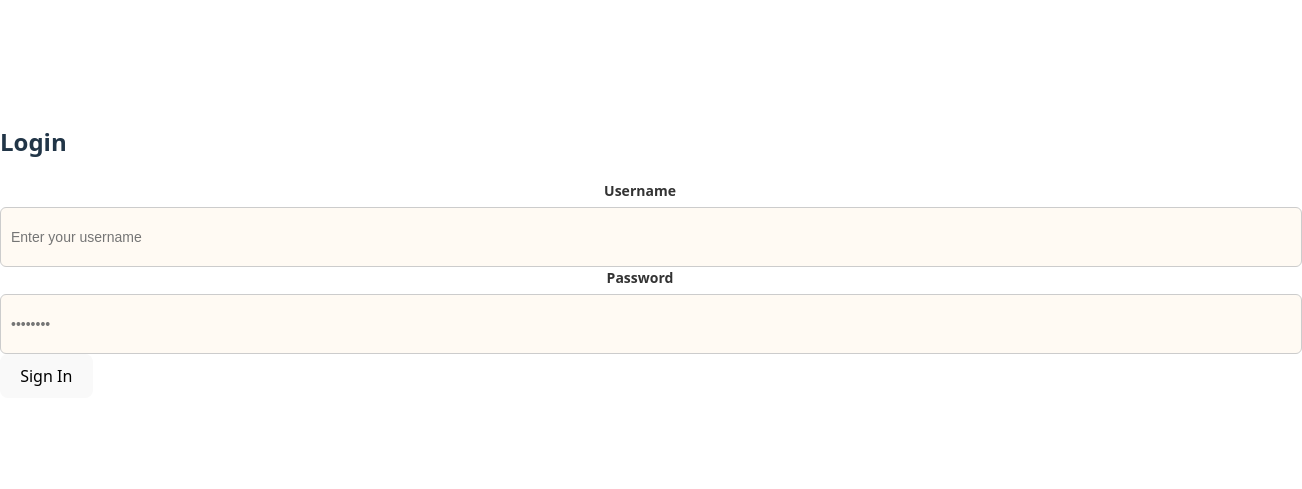
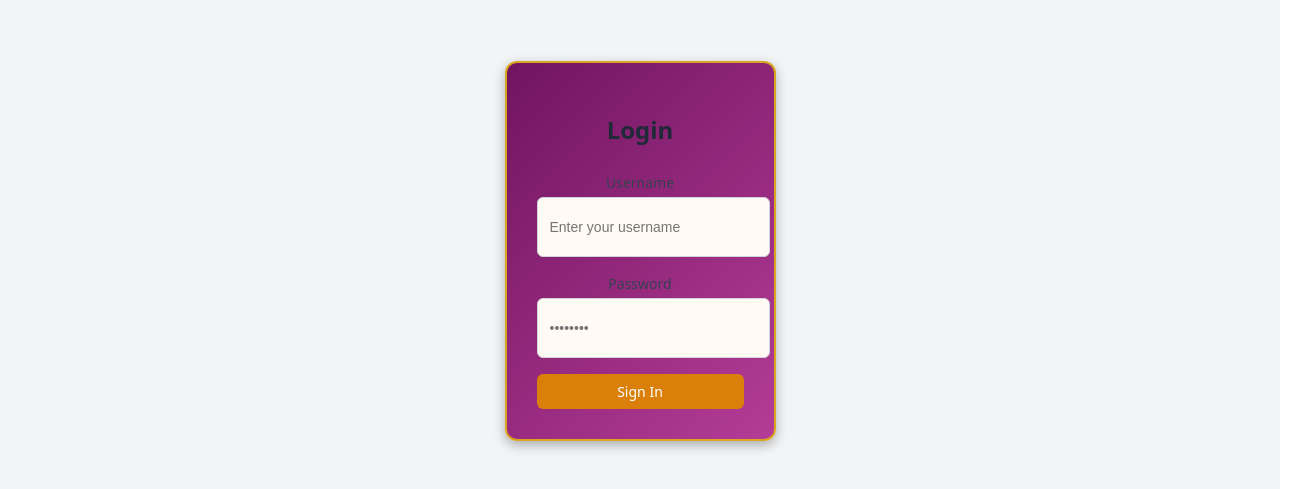
Before and after one commit to helloYash112/swastika, a React (Vite) app in the folder PowerReading-UI/: page /login in a window 1280 px wide. Shown: the part 149-638 px from the top of the page, 1302 px wide, since content can reach past the window. Built offline with nearby package versions, Linux system fonts and the light colour scheme.

Commit message:
adding css file

```diff
--- a/PowerReading-UI/src/components/Login.jsx
+++ b/PowerReading-UI/src/components/Login.jsx
@@ -1,6 +1,6 @@
 import React, { useState } from 'react';
 import {getUser} from '../api.js'
-
+import './login.css';
 const Login= () => {
   const [formData, setFormData] = useState({ username: '', password: '' });
   const [isLoading, setIsLoading] = useState(false);
@@ -37,30 +37,30 @@ const Login= () => {
   };
 
   return (
-    <div className="min-h-screen flex items-center justify-center bg-gray-100">
-      <div className="bg-white p-8 rounded-lg shadow-md w-full max-w-md">
-        <h2 className="text-2xl font-bold mb-6 text-center text-gray-800">Login</h2>
+    <div className="login-container">
+      <div className="login-card">
+        <h2 className="login-title">Login</h2>
 
-        <form onSubmit={handleLogin} className="space-y-4">
-          <div>
-            <label className="block text-sm font-medium text-gray-700">Username</label>
+        <form onSubmit={handleLogin} className="login-form">
+          <div className="form-group">
+            <label className="form-label">Username</label>
             <input
               type="text"
               name="username"
               required
-              className="mt-1 block w-full px-3 py-2 border border-gray-300 rounded-md shadow-sm focus:outline-none focus:ring-blue-500 focus:border-blue-500"
+              className="form-input"
               placeholder="Enter your username"
               onChange={handleChange}
             />
           </div>
 
-          <div>
-            <label className="block text-sm font-medium text-gray-700">Password</label>
+          <div className="form-group">
+            <label className="form-label">Password</label>
             <input
               type="password"
               name="password"
               required
-              className="mt-1 block w-full px-3 py-2 border border-gray-300 rounded-md shadow-sm focus:outline-none focus:ring-blue-500 focus:border-blue-500"
+              className="form-input"
               placeholder="••••••••"
               onChange={handleChange}
             />
@@ -69,16 +69,14 @@ const Login= () => {
           <button
             type="submit"
             disabled={isLoading}
-            className={`w-full flex justify-center py-2 px-4 border border-transparent rounded-md shadow-sm text-sm font-medium text-white ${
-              isLoading ? 'bg-blue-400' : 'bg-blue-600 hover:bg-blue-700'
-            } focus:outline-none`}
+            className="login-button"
           >
             {isLoading ? 'Checking...' : 'Sign In'}
           </button>
         </form>
 
         {message && (
-          <p className={`mt-4 text-center text-sm ${message.includes('Successful') ? 'text-green-600' : 'text-red-600'}`}>
+          <p className={`status-message ${message.includes('Successful') ? 'success' : 'error'}`}>
             {message}
           </p>
         )}
--- /dev/null
+++ b/PowerReading-UI/src/components/login.css
@@ -0,0 +1,97 @@
+/* Container that centers everything */
+.login-container {
+    min-height: 100vh;
+    display: flex;
+    align-items: center;
+    justify-content: center;
+    background-color: #f3f4f6; /* bg-gray-100 */
+  }
+
+  /* The white card */
+  .login-card {
+    display: inline-block;
+  background: linear-gradient(135deg, rgb(113, 20, 96), rgb(180, 60, 150));
+  border-radius: 12px;
+  border: 2px solid goldenrod;
+  padding: 30px;
+  box-shadow: 0 4px 12px rgba(0,0,0,0.3);
+  transition: transform 0.2s ease, box-shadow 0.2s ease;
+  }
+
+  .login-title {
+    font-size: 1.5rem;
+    font-weight: 700;
+    margin-bottom: 1.5rem;
+    text-align: center;
+    color: #1f2937;
+  }
+
+  /* Form Spacing */
+  .login-form {
+    display: flex;
+    flex-direction: column;
+    gap: 1rem; /* space-y-4 */
+  }
+
+  .form-group {
+    display: flex;
+    flex-direction: column;
+  }
+
+  .form-label {
+    display: block;
+    font-size: 0.875rem;
+    font-weight: 500;
+    color: #374151;
+    margin-bottom: 0.25rem;
+  }
+
+  /* Inputs */
+  .form-input {
+    width: 100%;
+    padding: 0.5rem 0.75rem;
+    border: 1px solid #d1d5db;
+    border-radius: 0.375rem;
+    outline: none;
+    transition: border-color 0.2s, box-shadow 0.2s;
+  }
+
+  .form-input:focus {
+    border-color: #3b82f6;
+    box-shadow: 0 0 0 3px rgba(59, 130, 246, 0.5);
+  }
+
+  /* Button */
+  .login-button {
+    width: 100%;
+    display: flex;
+    justify-content: center;
+    padding: 0.5rem 1rem;
+    border: none;
+    border-radius: 0.375rem;
+    font-size: 0.875rem;
+    font-weight: 500;
+    color: #ffffff;
+    background-color: #da800a;
+    cursor: pointer;
+    transition: background-color 0.2s;
+  }
+
+  .login-button:hover:not(:disabled) {
+    background-color: #d8d51d;
+  }
+
+  .login-button:disabled {
+    background-color: #fd93f8;
+    cursor: not-allowed;
+  }
+
+  /* Messages */
+  .status-message {
+    margin-top: 1rem;
+    text-align: center;
+    font-size: 0.875rem;
+  }
+
+  .success { color: #16a34a; }
+  .error { color: #dc2626; }
```
